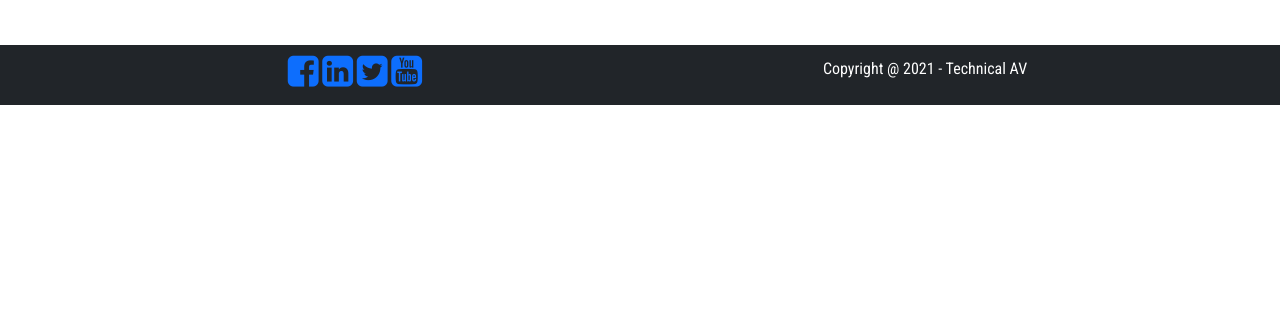
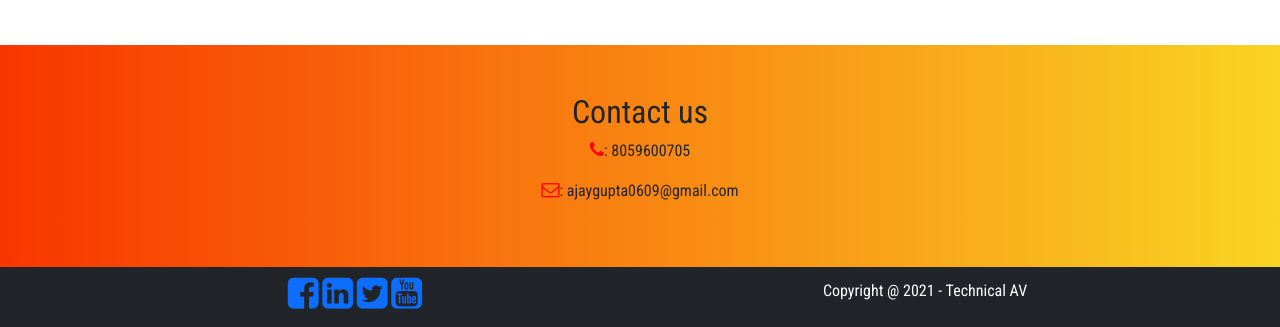
Before and after one commit to aheights/technicalav, a plain HTML site: page index.html in a window 1280 px wide. Shown: the part 3082-3409 px from the top of the page. Before the commit the page ends 3187 px from the top, so only its background shows below. Drawn offline with nearby package versions, Linux system fonts and the light colour scheme.

Commit message:
Update index.html

```diff
--- a/index.html
+++ b/index.html
@@ -343,6 +343,19 @@
 			</div>
 		</section>
 		<!-- End card section -->
+		<!-- Contact section -->
+		<section class="contact">
+			<div class="container text-center py-5">
+				<div class="row">
+					<div class="col-md-12">
+						<h2>Contact us</h2>
+						<p><i class="fa fa-phone contact-fa"></i>: 8059600705</p>
+						<p><i class="fa fa-envelope-o contact-fa"></i>: ajaygupta0609@gmail.com</p>
+					</div>
+				</div>
+			</div>
+		</section>
+		<!-- end Contactsection -->
 		<!-- footer section -->
 		<section class="footer bg-dark">
 			<div class="container py-2 text-center text-white">
```
